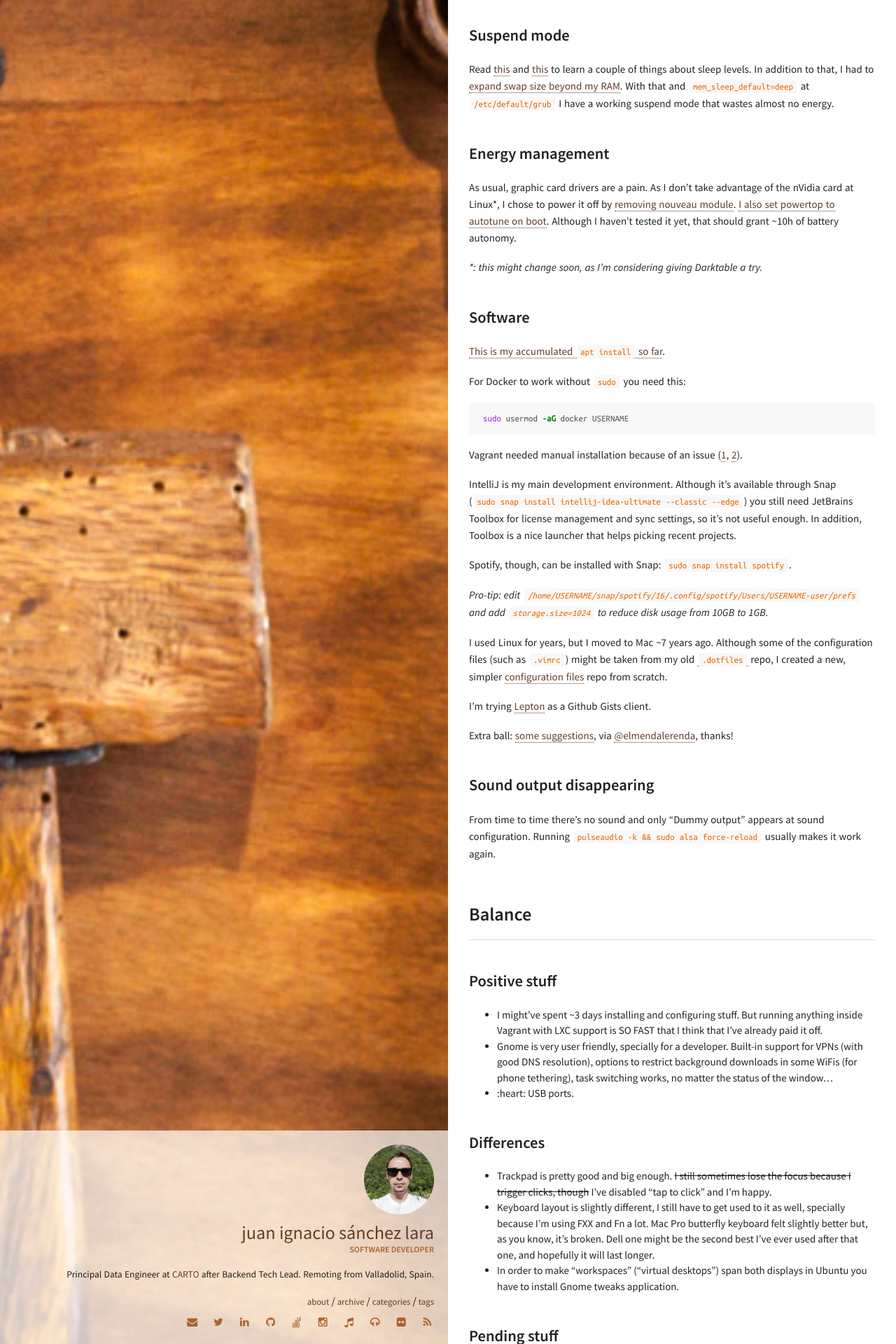
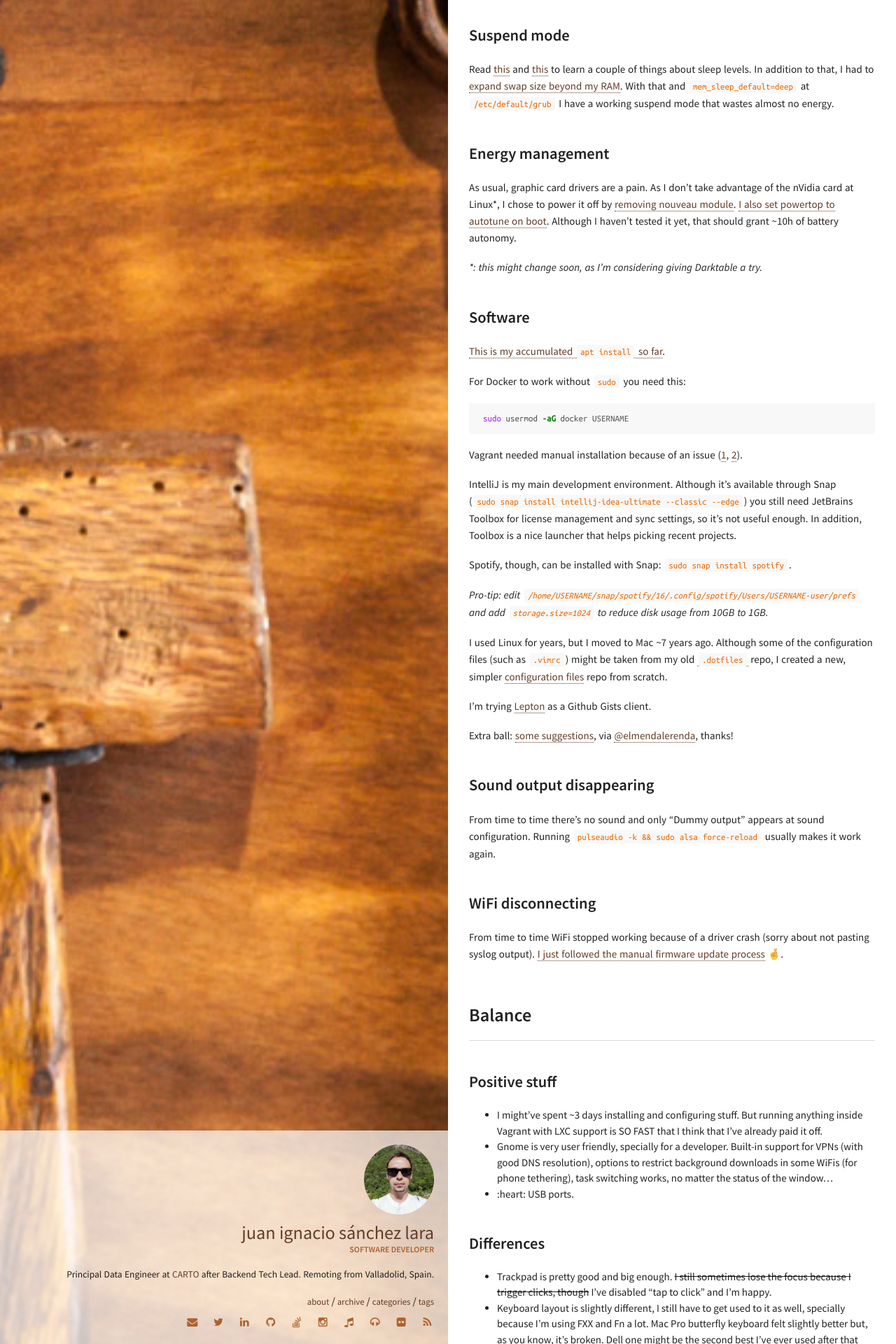
Before and after one commit to juanignaciosl/juanignaciosl.github.io, a Jekyll site: the page built from _posts/2018-07-01-back_to_linux.markdown, in a window 1280 px wide. Shown: the part 3080-5000 px from the top of the page at 70% size. Built offline with Jekyll 4.4.1, drawn with Linux system fonts in a browser that asks for light colours.

Commit message:
WiFi firmware upgrade

```diff
--- a/_posts/2018-07-01-back_to_linux.markdown
+++ b/_posts/2018-07-01-back_to_linux.markdown
@@ -117,6 +117,10 @@ Extra ball: [some suggestions](https://dev.to/brpaz/my-linux-development-environ
 
 From time to time there's no sound and only "Dummy output" appears at sound configuration. Running `pulseaudio -k && sudo alsa force-reload` usually makes it work again.
 
+### WiFi disconnecting
+
+From time to time WiFi stopped working because of a driver crash (sorry about not pasting syslog output). [I just followed the manual firmware update process](https://www.dell.com/support/article/es/es/esbsdt1/sln306440/killer-n1535-wireless-firmware-manual-update-guide-for-ubuntu-systems?lang=en) 🤞.
+
 ## Balance
 
 ### Positive stuff
```
